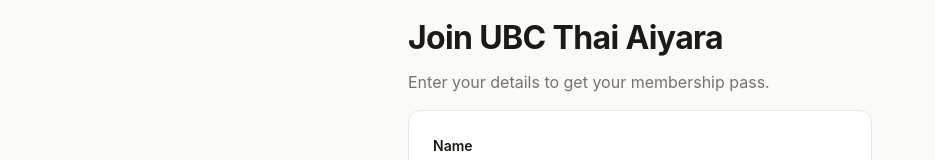
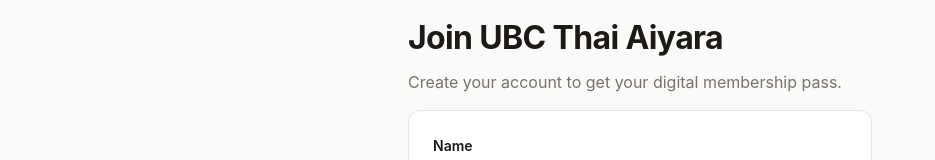
Before and after one commit to ubcthaiaiyara/website, a Next.js app: page /join in a window 1280 px wide. Shown: the part 141-301 px from the top of the page, without its empty margins (0-935 px from the left). Built offline with nearby package versions, Linux system fonts and the light colour scheme; no server answers.

Commit message:
feat(ui): update join page copy for account creation

```diff
--- a/app/join/page.tsx
+++ b/app/join/page.tsx
@@ -3,9 +3,9 @@
 // Server Component shell. Renders the client-side JoinForm.
 export default function JoinPage() {
   return (
-    <main>
+    <main className="auth-main">
       <h1>Join UBC Thai Aiyara</h1>
-      <p>Enter your details to get your membership pass.</p>
+      <p>Create your account to get your digital membership pass.</p>
       <JoinForm />
     </main>
   );
```
